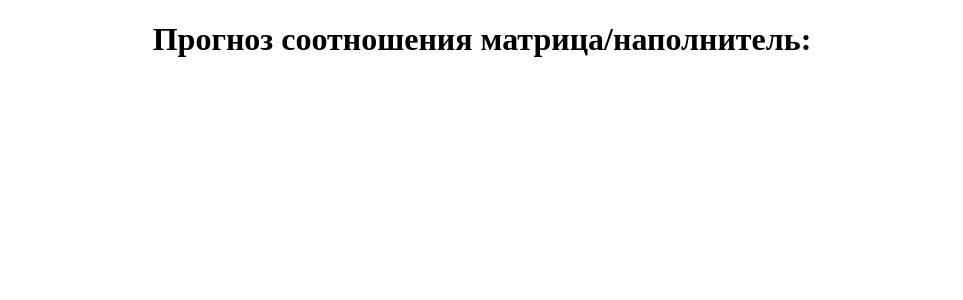
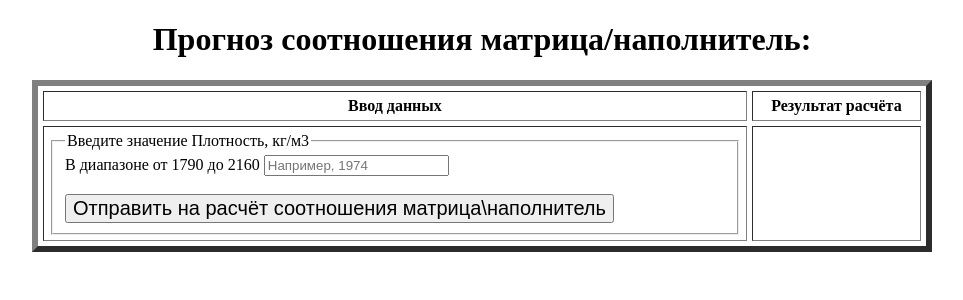
Before and after one commit to AleksandrSobolev13/BKP-Composite, a Flask app: page / in a window 1280 px wide. Shown: the top 300 px of the page, without its empty margins (158-1121 px from the left). Run offline with Flask 3, Linux system fonts and the light colour scheme; parts of the project's set-up code (start-up, migrations or seed data) failed here and were passed over.

Commit message:
Update main.html

```diff
--- a/templates/main.html
+++ b/templates/main.html
@@ -5,16 +5,33 @@
 	<title> Прогнозирование свойств композитов </title>
 </head>
 <body>
-	<tr><td>
-	<form action = "{{url_for('main')}}" method = "POST">
-	<h1 align = "center">  Прогноз соотношения матрица/наполнитель: </h1>
+<tr><td>
+<h1 align = "center">  Прогноз соотношения матрица/наполнитель: </h1>
+
+<table align="center" bgcolor="#FFFFFF" border="6" cellpadding="5" cellspacing="5" width = "900px">
+<tr><th> Ввод данных </th><th>Результат расчёта</th></tr> <!--ряд с ячейками заголовков-->
+
+<tr><td>
+<form action = "{{url_for('main')}}" method = "POST">
+
+	<fieldset>
+		<legend> Введите значение Плотность, кг/м3  </legend>
+		В диапазоне от 1790 до 2160
+    		<input name = "experience1" placeholder="Например, 1974" type = "number" required>
+		<br>
+        	<br>
+        	<input type="submit" style="font-size:20px" value="Отправить на расчёт соотношения матрица\наполнитель">
+   	</fieldset>
 	</form>
 	</td><td>
 
+	<div class = "result" align = "center"></div>
 	{% if result %}
 		<p style="font-family: Times New Roman,Times,serif;"</p>
 		<p style="font-size:24px"> Прогнозное значение матрица\наполнител </p>
 		<p style="font-size:50px"> {{result}}</p>
     	{% endif %}
+	</td></tr> <!--ряд с ячейками тела таблицы-->
+</table>
 </tbody>
 </html>
```
